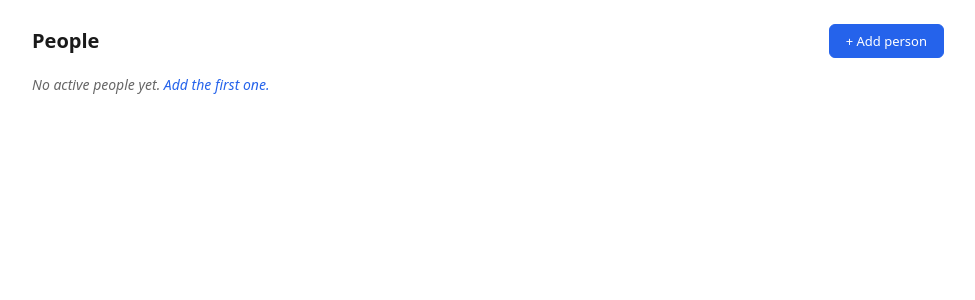
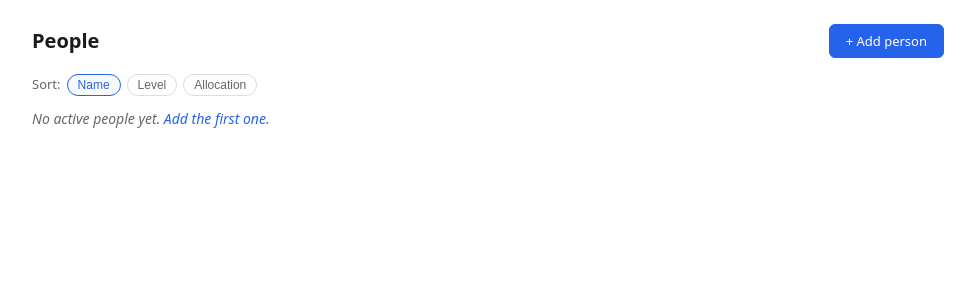
Before and after one commit to apojomovsky/cadencia, a FastAPI app: page /people in a window 1280 px wide. Shown: the part 52-352 px from the top of the page, without its empty margins (152-1127 px from the left). Run offline with FastAPI, Linux system fonts and the light colour scheme; data that the repository does not hold is empty; parts of the project's set-up code (start-up, migrations or seed data) failed here and were passed over.

Commit message:
feat(ui): add client-side sorting to people list
Sort by name (alpha), level (numeric from seniority), or allocation
status (full > partial > bench > none). Sorting is client-side JS with
data attributes — no server round-trip. Also threads percent through
PersonSummary so partial vs full allocation can be distinguished.

Co-Authored-By: Claude Sonnet 4.6 <noreply@anthropic.com>

```diff
--- a/app/src/cadencia/models/people.py
+++ b/app/src/cadencia/models/people.py
@@ -11,6 +11,7 @@ class PersonSummary(BaseModel):
     seniority: str | None
     status: Literal["active", "leaving", "left"]
     current_allocation_type: Literal["client", "internal", "bench"] | None
+    current_allocation_percent: int | None
     current_allocation_confirmed_date: date | None
     current_allocation_label: str | None
     last_one_on_one_date: date | None
--- a/app/src/cadencia/services/people.py
+++ b/app/src/cadencia/services/people.py
@@ -64,7 +64,7 @@ async def list_people(
         # Current allocation
         alloc_result = await conn.execute(
             text(
-                "SELECT type, client_or_project, last_confirmed_date"
+                "SELECT type, client_or_project, last_confirmed_date, percent"
                 " FROM allocations WHERE person_id = :pid AND end_date IS NULL"
                 " LIMIT 1"
             ),
@@ -72,11 +72,13 @@ async def list_people(
         )
         alloc_row = alloc_result.fetchone()
         alloc_type = None
+        alloc_percent = None
         alloc_confirmed = None
         alloc_label = None
         if alloc_row:
             ar = dict(alloc_row._mapping)
             alloc_type = ar["type"]
+            alloc_percent = ar.get("percent")
             alloc_confirmed = ar["last_confirmed_date"]
             if ar["client_or_project"]:
                 alloc_label = ar["client_or_project"]
@@ -138,6 +140,7 @@ async def list_people(
                 seniority=r["seniority"],
                 status=r["status"],
                 current_allocation_type=alloc_type,
+                current_allocation_percent=alloc_percent,
                 current_allocation_confirmed_date=alloc_confirmed,
                 current_allocation_label=alloc_label,
                 last_one_on_one_date=oo_row[0] if oo_row else None,
@@ -198,6 +201,7 @@ async def resolve_person(
             seniority=r["seniority"],
             status=r["status"],
             current_allocation_type=None,
+            current_allocation_percent=None,
             current_allocation_confirmed_date=None,
             current_allocation_label=None,
             last_one_on_one_date=None,
--- a/app/src/cadencia/web/router.py
+++ b/app/src/cadencia/web/router.py
@@ -153,6 +153,7 @@ async def people_list(
                 "seniority": p.seniority,
                 "open_action_items_count": p.open_action_items_count,
                 "current_allocation_type": p.current_allocation_type,
+                "current_allocation_percent": p.current_allocation_percent,
                 "current_allocation_label": p.current_allocation_label,
                 "alloc_stale_days": alloc_ctx["alloc_stale_days"],
                 **oo_ctx,
--- a/app/src/cadencia/web/static/style.css
+++ b/app/src/cadencia/web/static/style.css
@@ -62,7 +62,29 @@ a:hover { text-decoration: underline; }
 .container { max-width: 960px; margin: 0 auto; padding: 24px; }
 
 /* People list */
-.people-list { margin-top: 16px; }
+.sort-controls {
+  display: flex;
+  align-items: center;
+  gap: 6px;
+  margin-bottom: 12px;
+}
+
+.sort-label { font-size: 13px; color: var(--muted); }
+
+.sort-btn {
+  font-size: 12px;
+  padding: 3px 10px;
+  border-radius: 12px;
+  border: 1px solid var(--border);
+  background: var(--bg);
+  color: var(--muted);
+  cursor: pointer;
+}
+
+.sort-btn:hover { border-color: var(--accent); color: var(--accent); }
+.sort-btn.active { border-color: var(--accent); color: var(--accent); background: var(--surface); }
+
+.people-list { margin-top: 0; }
 
 .person-row {
   display: flex;
--- a/app/src/cadencia/web/templates/people_list.html
+++ b/app/src/cadencia/web/templates/people_list.html
@@ -7,9 +7,32 @@
   <a href="/people/new" class="btn btn-primary">+ Add person</a>
 </div>
 
-<div class="people-list">
+<div class="sort-controls">
+  <span class="sort-label">Sort:</span>
+  <button class="sort-btn active" data-sort="name">Name</button>
+  <button class="sort-btn" data-sort="level">Level</button>
+  <button class="sort-btn" data-sort="alloc">Allocation</button>
+</div>
+
+<div class="people-list" id="people-list">
   {% for person in people %}
-  <a class="person-row" href="/people/{{ person.id }}">
+  {# Compute alloc sort key: 0=no alloc, 1=bench, 2=partial, 3=full #}
+  {% if person.current_allocation_type is none %}
+    {% set alloc_key = 0 %}
+  {% elif person.current_allocation_type == "bench" %}
+    {% set alloc_key = 1 %}
+  {% elif person.current_allocation_percent is not none and person.current_allocation_percent < 100 %}
+    {% set alloc_key = 2 %}
+  {% else %}
+    {% set alloc_key = 3 %}
+  {% endif %}
+  {# Compute numeric level from seniority string like "L5" #}
+  {% set level_num = (person.seniority or "L0")[1:] | int(default=0) %}
+  <a class="person-row"
+     href="/people/{{ person.id }}"
+     data-name="{{ person.name | lower }}"
+     data-level="{{ level_num }}"
+     data-alloc="{{ alloc_key }}">
     <span class="person-name">{{ person.name }}</span>
     <span class="person-role">{{ person.role or "" }}</span>
     <span class="person-band">{{ person.seniority or "" }}</span>
@@ -47,4 +70,40 @@
   <p class="empty">No active people yet. <a href="/people/new">Add the first one.</a></p>
   {% endfor %}
 </div>
+
+<script>
+(function () {
+  const list = document.getElementById('people-list');
+  let currentSort = 'name';
+  let currentDir = 1;
+
+  function sortRows(key, dir) {
+    const rows = Array.from(list.querySelectorAll('.person-row'));
+    rows.sort((a, b) => {
+      const av = a.dataset[key];
+      const bv = b.dataset[key];
+      const an = parseFloat(av);
+      const bn = parseFloat(bv);
+      if (!isNaN(an) && !isNaN(bn)) return dir * (an - bn);
+      return dir * av.localeCompare(bv);
+    });
+    rows.forEach(r => list.appendChild(r));
+  }
+
+  document.querySelectorAll('.sort-btn').forEach(btn => {
+    btn.addEventListener('click', () => {
+      const key = btn.dataset.sort;
+      if (key === currentSort) {
+        currentDir *= -1;
+      } else {
+        currentSort = key;
+        currentDir = key === 'alloc' ? -1 : 1;
+      }
+      document.querySelectorAll('.sort-btn').forEach(b => b.classList.remove('active'));
+      btn.classList.add('active');
+      sortRows(currentSort, currentDir);
+    });
+  });
+})();
+</script>
 {% endblock %}
```
